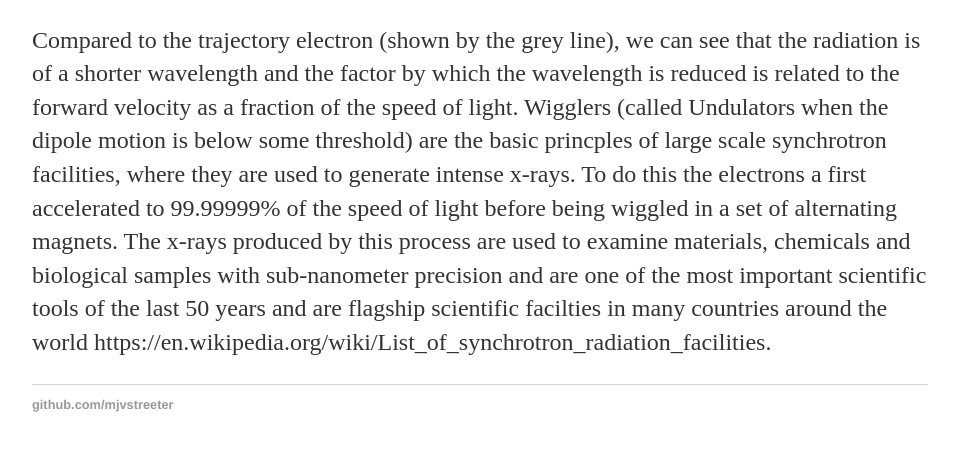
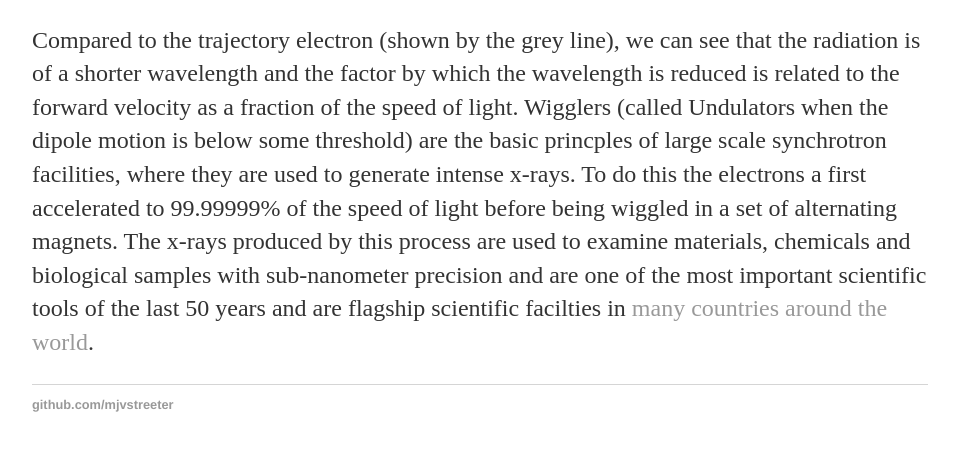
Before and after one commit to mjvstreeter/mjvstreeter.github.io, a Jekyll site: the page built from _posts/2021-01-10-Visualising-radiation-from-accelerating-charges.md, in a window 1280 px wide and 900 px high, scrolled down 2870 px, cut to the strip 428-879 px from the top of the window. Shown: the whole strip, without its empty margins (160-1119 px from the left). Built offline with Jekyll 4.4.1, drawn with Linux system fonts in a browser that asks for light colours.

Commit message:
Update 2021-01-10-Visualising-radiation-from-accelerating-charges.md

```diff
--- a/_posts/2021-01-10-Visualising-radiation-from-accelerating-charges.md
+++ b/_posts/2021-01-10-Visualising-radiation-from-accelerating-charges.md
@@ -49,4 +49,4 @@ The electro-magnetic radiation emitted by the dipole is compressed in the forwar
 Compared to the trajectory electron (shown by the grey line), we can see that the radiation is of a shorter wavelength and the factor by which the wavelength is reduced is related to the forward velocity as a fraction of the speed of light.
 Wigglers (called Undulators when the dipole motion is below some threshold) are the basic princples of large scale synchrotron facilities, where they are used to generate intense x-rays.
 To do this the electrons a first accelerated to 99.99999% of the speed of light before being wiggled in a set of alternating magnets.
-The x-rays produced by this process are used to examine materials, chemicals and biological samples with sub-nanometer precision and are one of the most important scientific tools of the last 50 years and are  flagship scientific facilties in many countries around the world https://en.wikipedia.org/wiki/List_of_synchrotron_radiation_facilities.
+The x-rays produced by this process are used to examine materials, chemicals and biological samples with sub-nanometer precision and are one of the most important scientific tools of the last 50 years and are  flagship scientific facilties in [many countries around the world](https://en.wikipedia.org/wiki/List_of_synchrotron_radiation_facilities).
```
